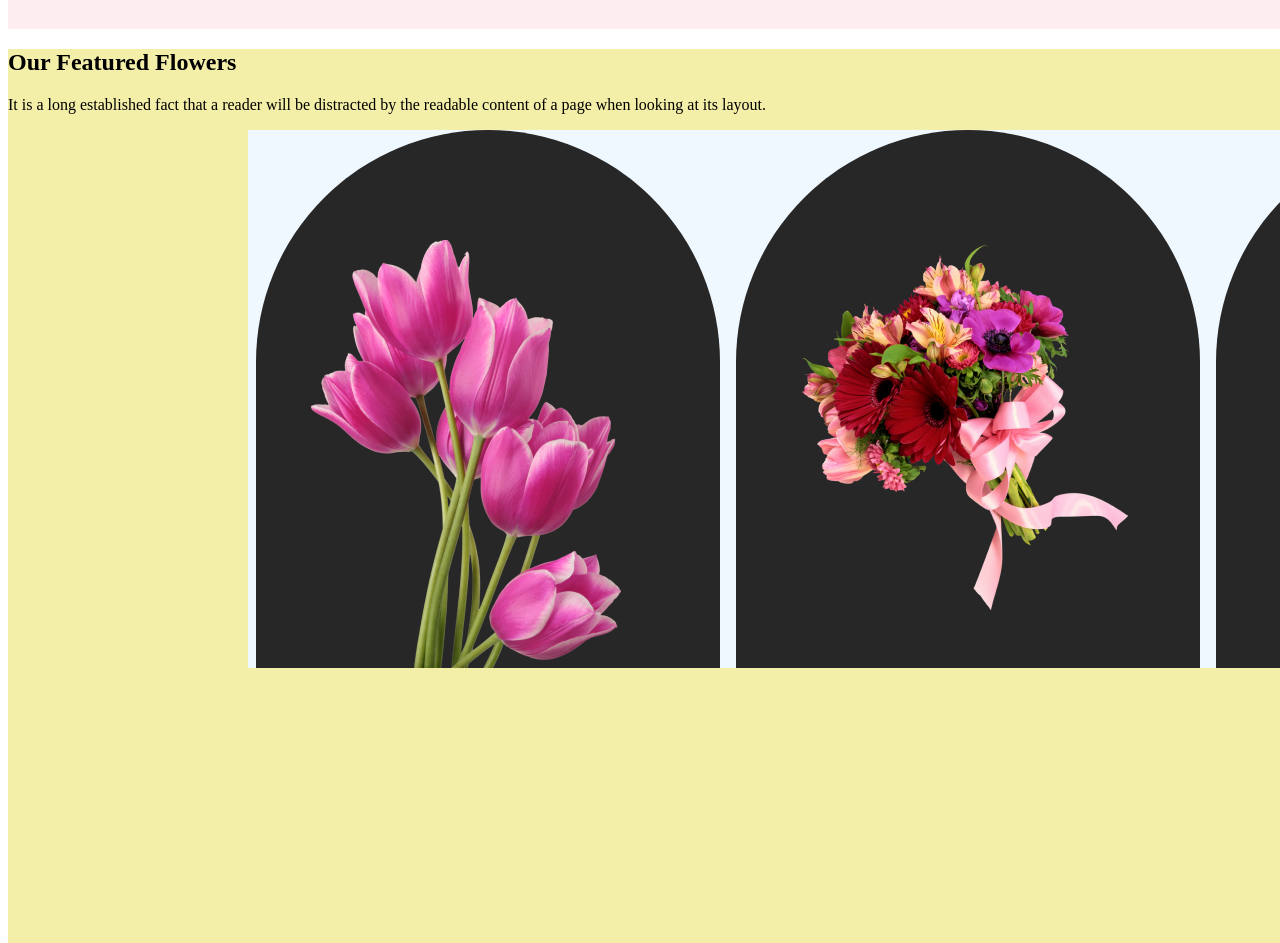
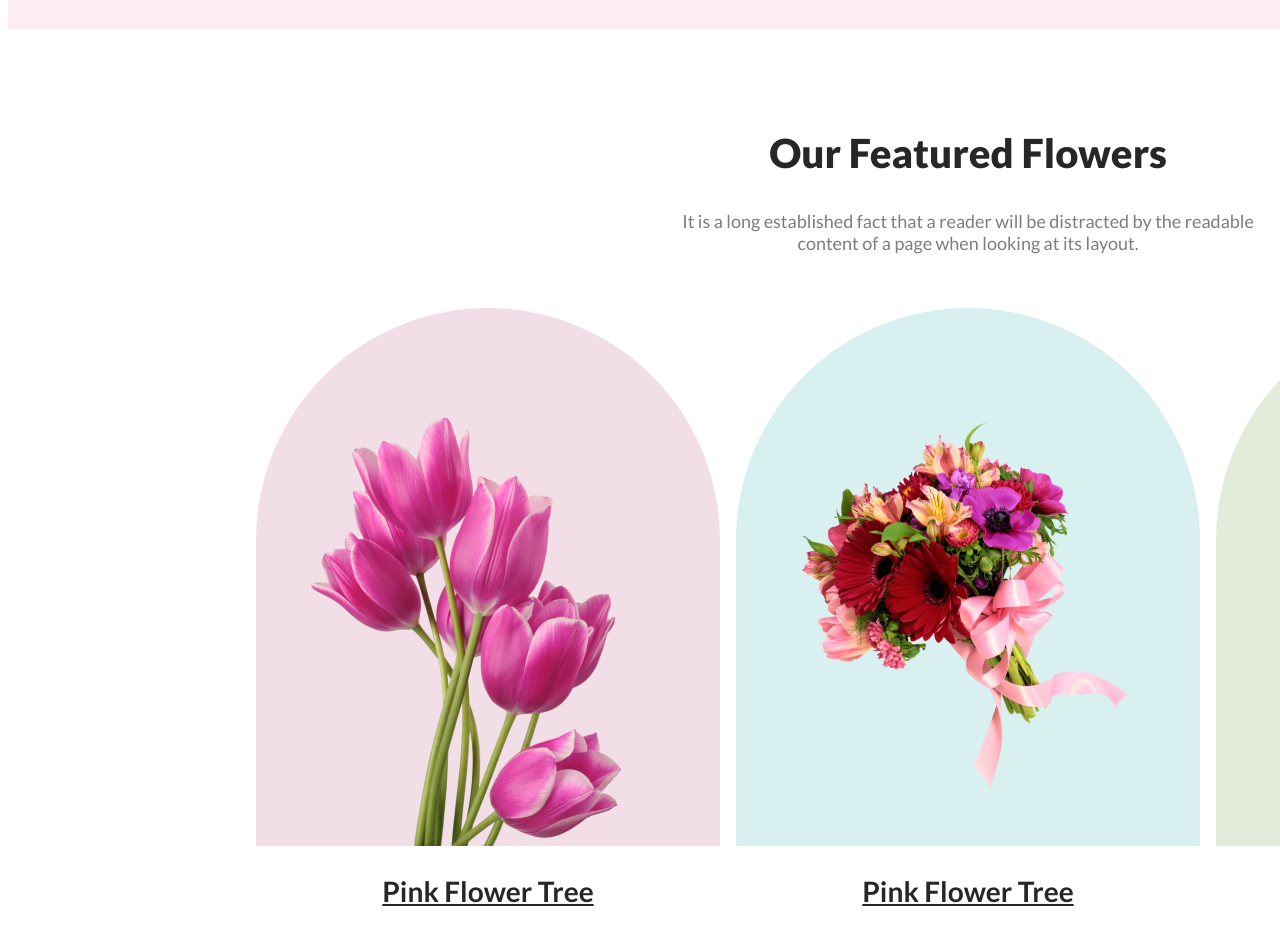
Before and after one commit to sujonsarkercmt/assignment-1, a plain HTML site: page index.html in a window 1280 px wide. Shown: the part 829-1772 px from the top of the page. Drawn offline with Linux system fonts and the light colour scheme.

```diff
--- a/index.html
+++ b/index.html
@@ -31,23 +31,29 @@
     <main>
         <section class="section-3-sum">
             <div class="content-of-section-4">
-                <h2>Our Featured Flowers</h2>
-                <p>It is a long established fact that a reader will be distracted by the readable content of a page when looking at its layout.</p>
+                <h2 class="content-of-section-5">Our Featured Flowers</h2>
+                <p class="section-two-description">It is a long established fact that a reader will be distracted by  the readable <br> content of a page when looking at its layout.</p>
 
             </div>
+            <br>
+            <br>
             <div class="content-of-section-3">
                 <div class="section-3-imgs">
                     <img id="img-one-of-three" src="asset/pngwing 6.png" alt="">
                 </div>
-                <div class="section-3-imgs">
+                <div class="section-2-imgs">
                     <img id="img-three-of-three" src="asset/pngwing 5.png" alt="">
                 </div>
-                <div class="section-3-imgs">
+                <div class="section-1-imgs">
                     <img id="img-two-of-three" src="asset/pngwing 7.png" alt="">
                 </div>
 
             </div>
-            <div class="content-of-section-3">
+            <div class="section-three-title">
+                <h3 class="title-of-section" >Pink Flower Tree</h3>
+                <h3 class="title-of-section" >Pink Flower Tree</h3>
+                <h3 class="title-of-section" >Pink Flower Tree</h3>
+
 
             </div>
 
--- a/style.css
+++ b/style.css
@@ -57,7 +57,7 @@
 .section-3-sum{
     width: 1920px;
     height: 4867px;
-    background-color: rgb(243, 238, 168);
+    background-color: #FFF;;
 }
 
 .content-of-section-3{
@@ -65,15 +65,28 @@
     justify-content: space-around;
     margin-left: 240px;
     margin-right: 240px;
-    background-color: aliceblue;
+    background-color: #FFF;;
 }
 
 .section-3-imgs{
     width: 464px;
     height: 538px;
-    background-color: #272727;
+    background-color: rgba(167, 33, 98, 0.15);
     border-radius: 300px 300px 0px 0px;
 }
+.section-2-imgs{
+    width: 464px;
+    height: 538px;
+    background-color: rgba(5, 151, 160, 0.15);
+    border-radius: 300px 300px 0px 0px;
+}
+.section-1-imgs{
+    width: 464px;
+    height: 538px;
+    background-color: rgba(71, 125, 17, 0.15);
+    border-radius: 300px 300px 0px 0px;
+}
+
 #img-one-of-three{
 
     width: 310px;
@@ -99,3 +112,36 @@
     margin-left: 50px;
 
 }
+.content-of-section-5{
+    color: #272727;
+    text-align: center;
+    font-family: Lato;
+    font-size: 40px;
+    font-weight: 800;
+    margin-top: 100px;
+
+}
+.section-two-description {
+    color: rgba(39, 39, 39, 0.60);
+    text-align: center;
+    font-family: Lato;
+    font-size: 18px;
+    font-weight: 400;
+
+}
+
+.section-three-title{
+    margin-left: 240px;
+    margin-right: 240px;
+    display: flex;
+    justify-content: space-around;
+    color: #272727;
+    text-align: center;
+    font-family: Lato;
+    font-size: 24px;
+    font-style: normal;
+    font-weight: 700;
+    line-height: 35px;
+    text-decoration-line: underline;
+
+}
```
